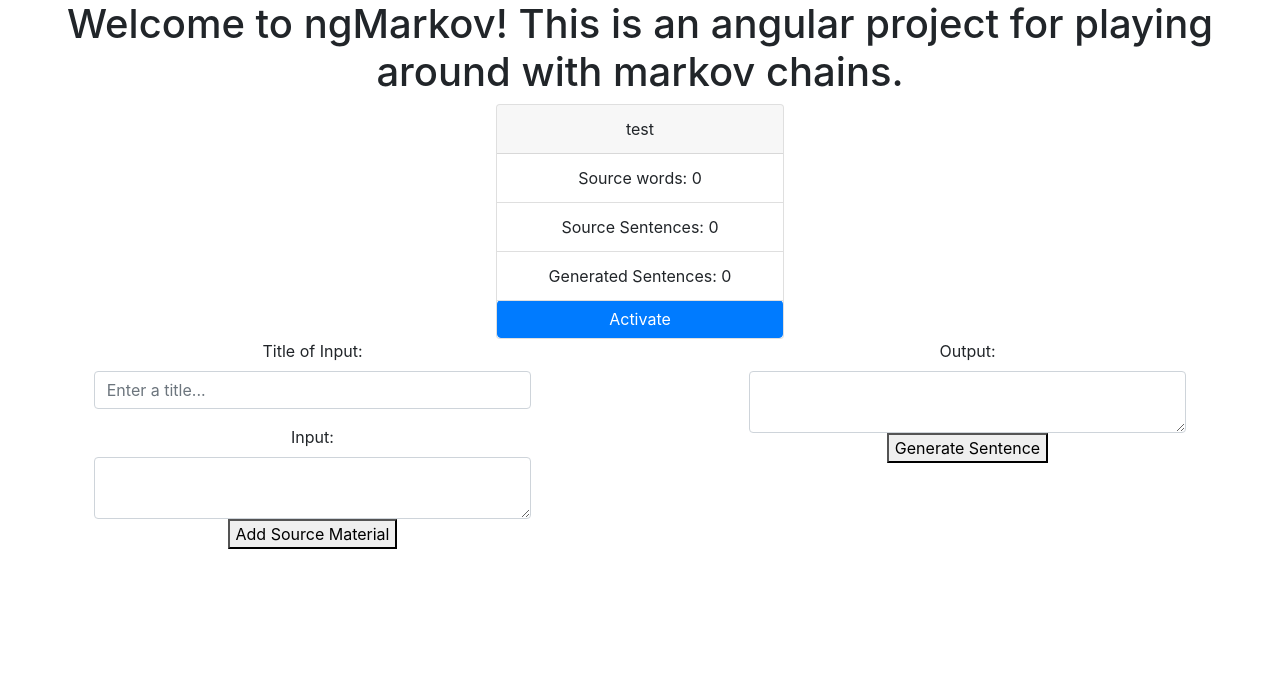
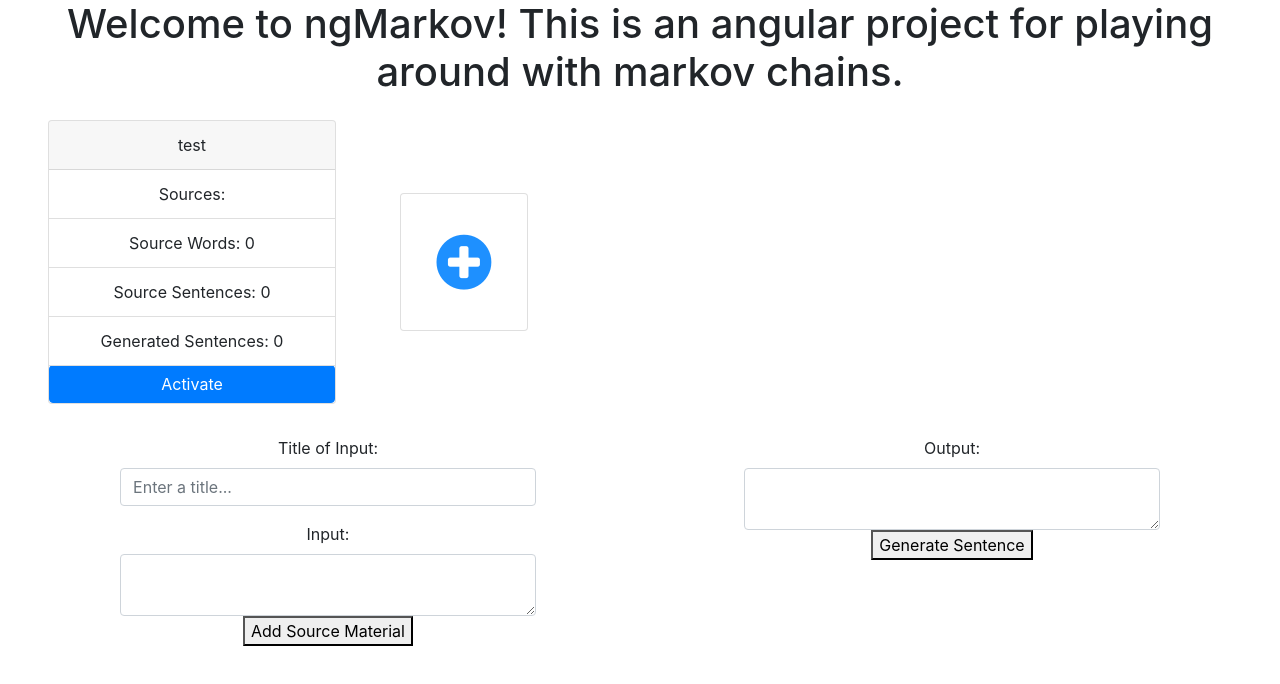
Before and after one commit to krosn/ngMarkov, an Angular app: page / in a window 1280 px wide. Shown: the top 684 px of the page. Built offline with nearby package versions, Linux system fonts and the light colour scheme.

Commit message:
More HTML/CSS updates

```diff
--- a/src/app/markov/markov.component.css
+++ b/src/app/markov/markov.component.css
@@ -1,5 +1,14 @@
+.card {
+    margin: auto 2rem;
+}
+
 .details-container {
     margin: auto;
+    padding: 1rem;
+}
+
+.generator-io {
+    margin: 1rem;
 }
 
 form {
--- a/src/app/markov/markov.component.html
+++ b/src/app/markov/markov.component.html
@@ -1,16 +1,23 @@
 <div class="markovs">
-  <div *ngFor='let detail of details | async'
-        class="card details-container"
-        style="width: 18rem;">
+  <div class="details-container row">
+    <div *ngFor='let detail of details | async' class="card" style="width: 18rem;">
       <div class="card-header">{{detail.title}}</div>
       <ul class="list-group list-group-flush">
-      <li class="list-group-item">Source words: {{detail.wordCount}}</li>
+        <li class="list-group-item">Sources: {{detail.sourceNames.join(', ')}}</li>
+        <li class="list-group-item">Source Words: {{detail.wordCount}}</li>
         <li class="list-group-item">Source Sentences: {{detail.sentenceCount}}</li>
         <li class="list-group-item">Generated Sentences: {{detail.generatedSentences}}</li>
       </ul>
       <button class="btn btn-primary">Activate</button>
     </div>
-  <div class="row" *ngIf='currentGenerator'>
+    <div class="card" style="width: 8rem;">
+      <div class="card-body" style="font-size: 4rem; color: dodgerblue;">
+        <!--Add logic here for creating a new generator-->
+        <i class="fa fa-plus-circle"></i>
+      </div>
+    </div>
+  </div>
+  <div class="generator-io row" *ngIf='currentGenerator'>
     <div class="col-md-6">
       <div class="form-group">
         <label for="title-input">Title of Input:</label>
```
Lines whose indentation alone changed are shown as unchanged.
